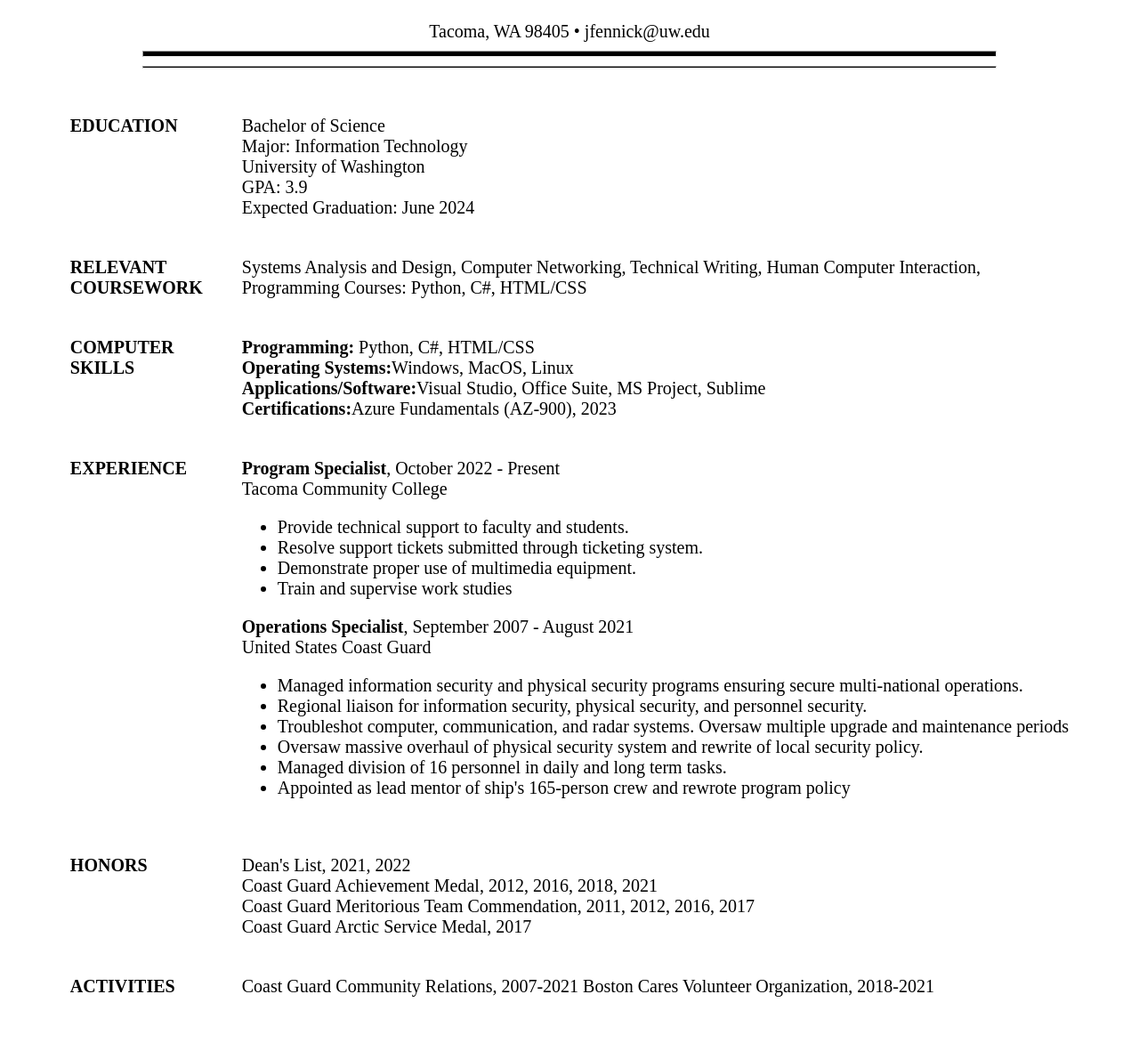
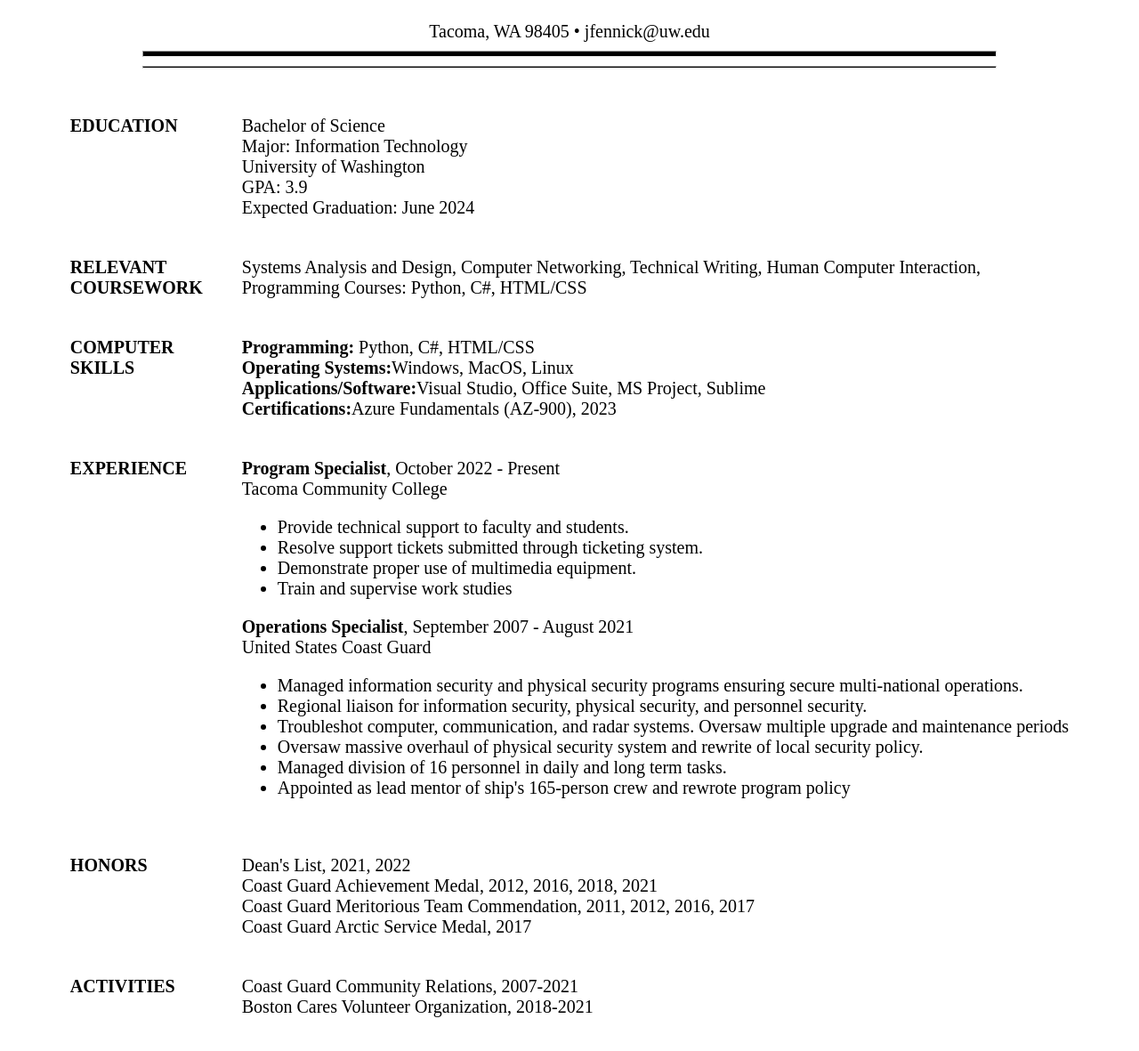
Before and after one commit to jpfennick/jpfenn.github.io, a plain HTML site: page index.html in a window 1280 px wide. Shown: the part 77-1258 px from the top of the page at 89% size. Drawn offline with Linux system fonts and the light colour scheme.

Commit message:
Update index.html

```diff
--- a/index.html
+++ b/index.html
@@ -80,7 +80,7 @@
   <tr>
     <td style="vertical-align: top;"><strong>ACTIVITIES</strong></td>
     <td>
-      Coast Guard Community Relations, 2007-2021
+      Coast Guard Community Relations, 2007-2021 <br>
       Boston Cares Volunteer Organization, 2018-2021
     </td>
   </tr>
```
